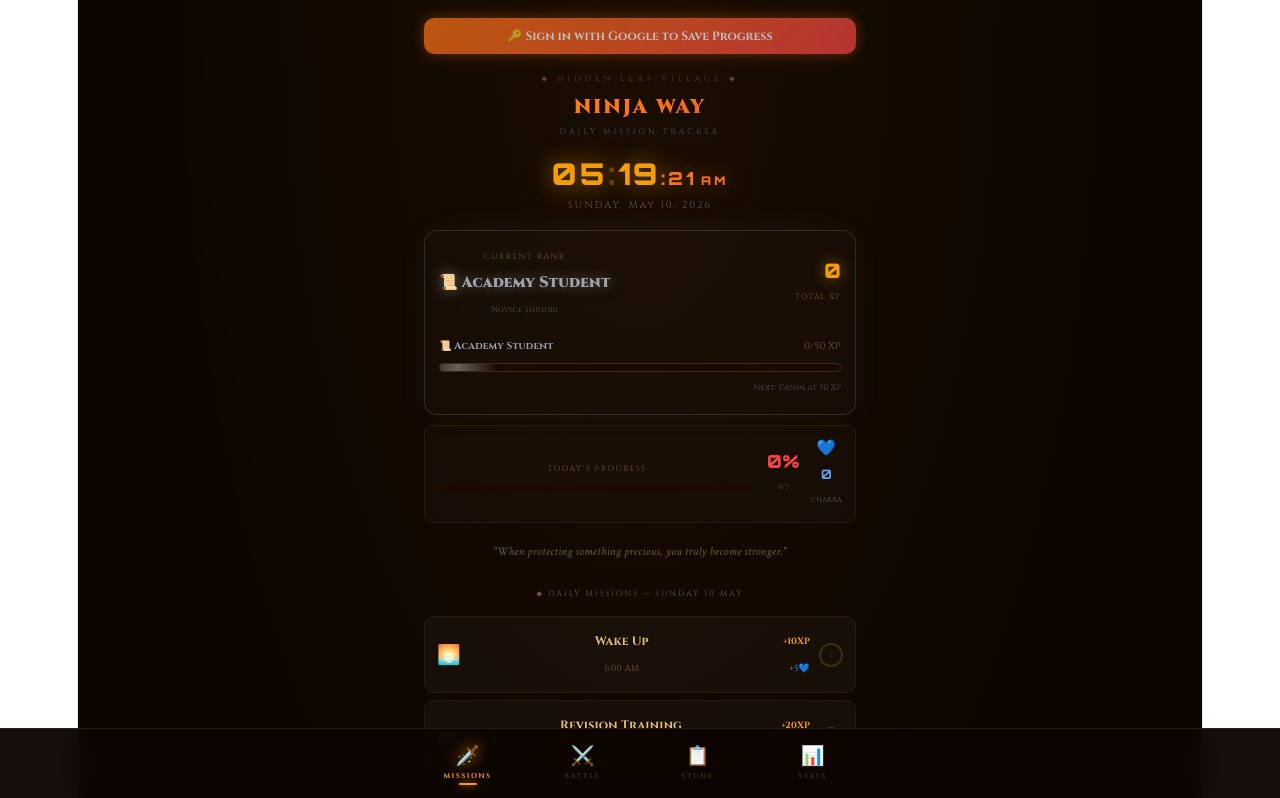
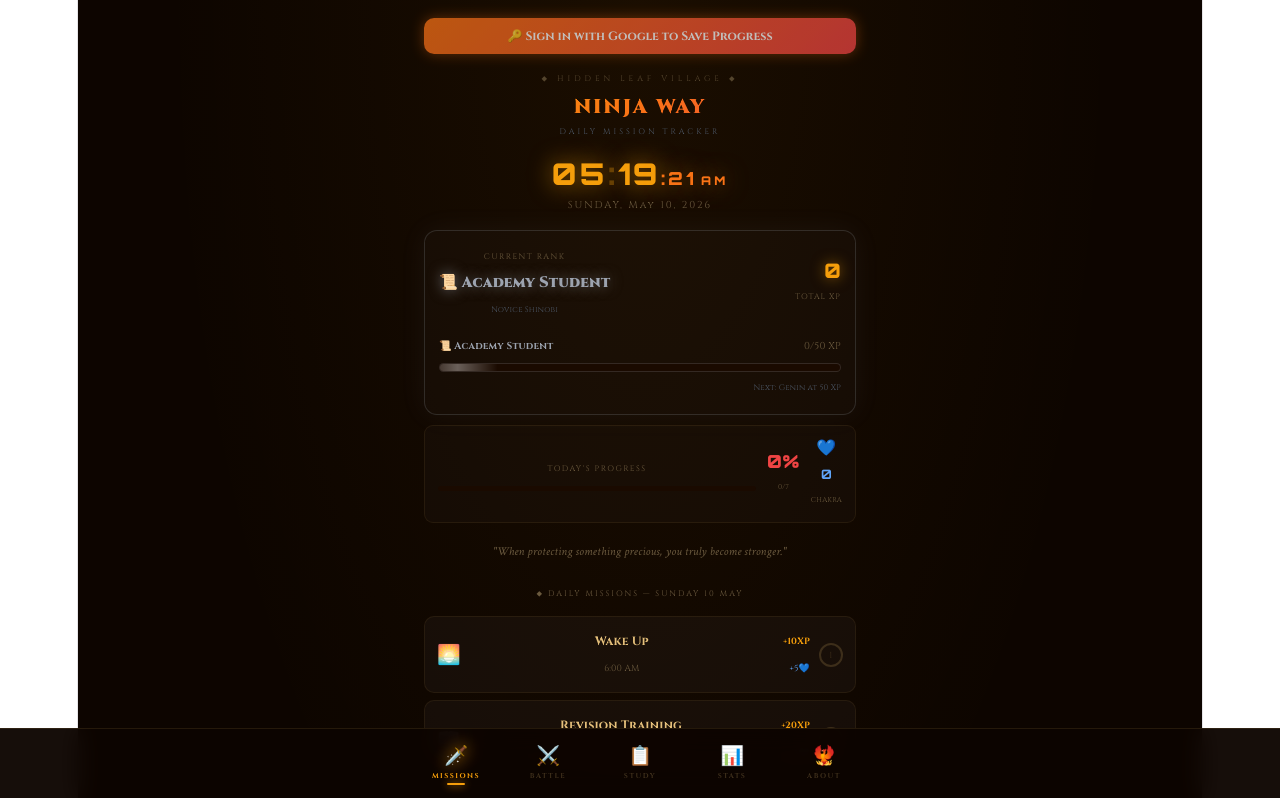
Before and after one commit to Deeksha-indomite/ninja-way, a React (Vite) app: page / in a window 1280 px wide. Shown: the top 798 px of the page. Built offline with nearby package versions, Linux system fonts and the light colour scheme.

Commit message:
added about tab navigation

```diff
--- a/src/App.jsx
+++ b/src/App.jsx
@@ -1,5 +1,6 @@
 import { useState, useEffect, useRef } from "react";
 import { BrowserRouter, Routes, Route } from "react-router-dom";
+import { useNavigate }from "react-router-dom";
 import About from "./about";
 import Contact from "./Contact";
 import { motion, AnimatePresence } from "framer-motion";
@@ -176,6 +177,7 @@
 }
 
 export default function App(){
+  const navigate =useNavigate();
   const [user, setUser] = useState(null);
 
 useEffect(() => {
@@ -333,7 +335,7 @@
   const nextRank=RANKS[rank.index+1];
   const maxXp=nextRank?nextRank.min:RANKS[RANKS.length-1].min;
   const donePct=tasks.length?Math.round((tasks.filter(t=>t.done).length/tasks.length)*100):0;
-  const TABS=[{id:"missions",icon:"🗡️",label:"MISSIONS"},{id:"battle",icon:"⚔️",label:"BATTLE"},{id:"exam",icon:"📋",label:"STUDY"},{id:"stats",icon:"📊",label:"STATS"}];
+  const TABS=[{id:"missions",icon:"🗡️",label:"MISSIONS"},{id:"battle",icon:"⚔️",label:"BATTLE"},{id:"exam",icon:"📋",label:"STUDY"},{id:"stats",icon:"📊",label:"STATS"},{id:"about",icon:"🐦‍🔥",label:"ABOUT"}];
 
   if(!loaded)return(<div style={{minHeight:"100vh",background:"#0d0500",display:"flex",alignItems:"center",justifyContent:"center"}}><motion.div animate={{rotate:360}} transition={{repeat:Infinity,duration:1,ease:"linear"}} style={{fontSize:48}}>🌀</motion.div></div>);
 
@@ -418,7 +420,7 @@
       <div style={{position:"fixed",bottom:0,left:0,right:0,background:"rgba(13,5,0,.96)",borderTop:"1px solid rgba(255,200,100,.1)",backdropFilter:"blur(12px)",zIndex:1000,padding:"7px 0 8px"}}>
         <div style={{display:"flex",maxWidth:460,margin:"0 auto"}}>
           {TABS.map(t=>(
-            <motion.button key={t.id} onClick={()=>setTab(t.id)} whileTap={{scale:.9}} style={{flex:1,padding:"7px 4px",background:"transparent",border:"none",cursor:"pointer",display:"flex",flexDirection:"column",alignItems:"center",gap:2,outline:"none"}}>
+            <motion.button key={t.id} onClick={()=>t.id==="about"?navigate("/about"):setTab(t.id)} whileTap={{scale:.9}} style={{flex:1,padding:"7px 4px",background:"transparent",border:"none",cursor:"pointer",display:"flex",flexDirection:"column",alignItems:"center",gap:2,outline:"none"}}>
               <motion.div animate={tab===t.id?{scale:[1,1.2,1]}:{}} transition={{duration:.3}} style={{fontSize:19,filter:tab===t.id?"drop-shadow(0 0 8px #f59e0b)":"none"}}>{t.icon}</motion.div>
               <span style={{fontFamily:"'Cinzel',serif",fontSize:7,fontWeight:700,letterSpacing:1.5,color:tab===t.id?"#f59e0b":"#3d2e1a",transition:"color .2s"}}>{t.label}</span>
               {tab===t.id&&<motion.div layoutId="tab-ind" style={{width:18,height:2,borderRadius:1,background:"#f59e0b",boxShadow:"0 0 8px #f59e0b"}}/>}
```
